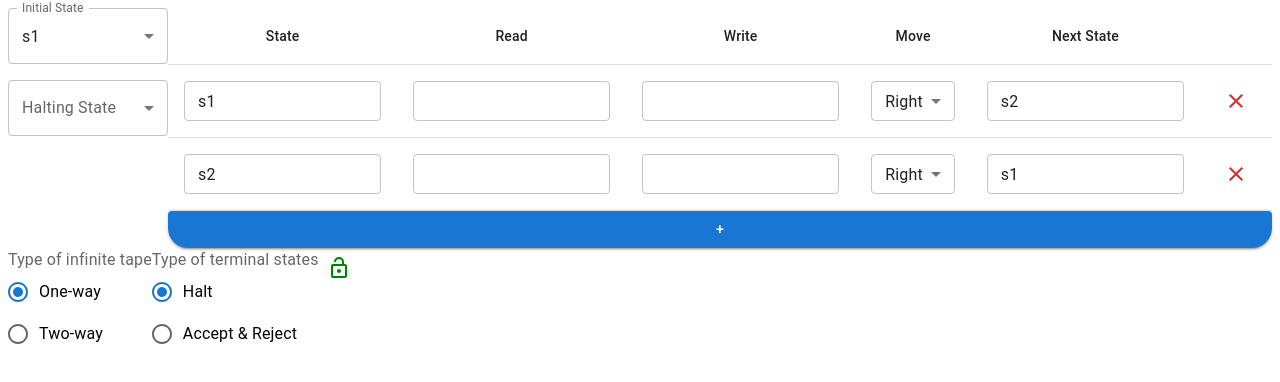
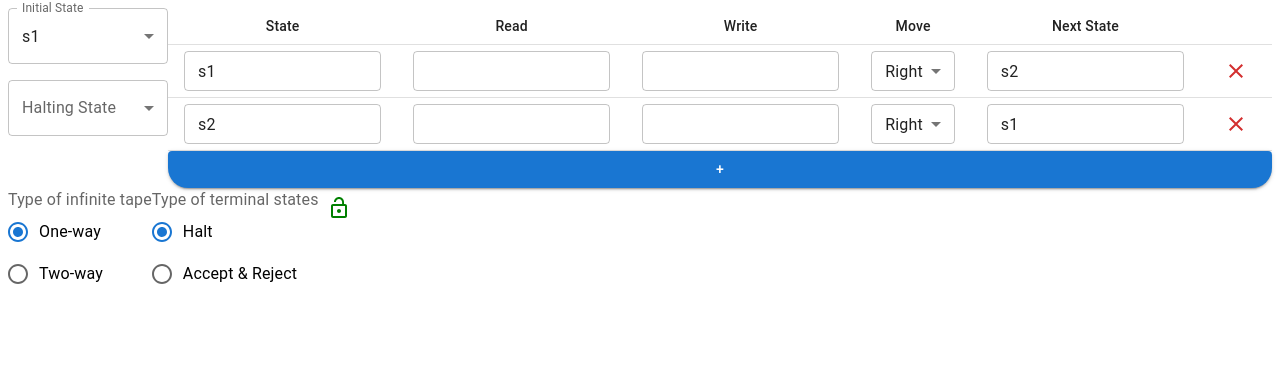
Before and after one commit to Kr1sh1/Turing-Machine-Simulator, a React (Vite) app: page /machines in a window 1280 px wide. Shown: the top 382 px of the page. Built offline with nearby package versions, Linux system fonts and the light colour scheme.

Commit message:
Adjust sizing of TransitionTable
It's more dense now. Also hide the "Add transition" button when the editor is locked

```diff
--- a/src/components/TransitionTable.jsx
+++ b/src/components/TransitionTable.jsx
@@ -41,7 +41,7 @@ export default function TransitionTable({ transitions, setTransitions, editorIsL
   return (
     <Box sx={{ flexGrow: 1, minWidth: "0" }}>
       <TableContainer>
-        <Table>
+        <Table size="small">
           <TableHead>
             <TableRow>
               <TableCell align="center">State</TableCell>
@@ -82,7 +82,9 @@ export default function TransitionTable({ transitions, setTransitions, editorIsL
         </Table>
       </TableContainer>
 
-      <Button variant="contained" sx={{ borderBottomLeftRadius: "20px", borderBottomRightRadius: "20px" }} disabled={editorIsLocked} fullWidth onClick={newRow}>+</Button>
+      {!editorIsLocked &&
+        <Button variant="contained" sx={{ borderBottomLeftRadius: "20px", borderBottomRightRadius: "20px" }} fullWidth onClick={newRow}>+</Button>
+      }
     </Box>
   )
 }
```
